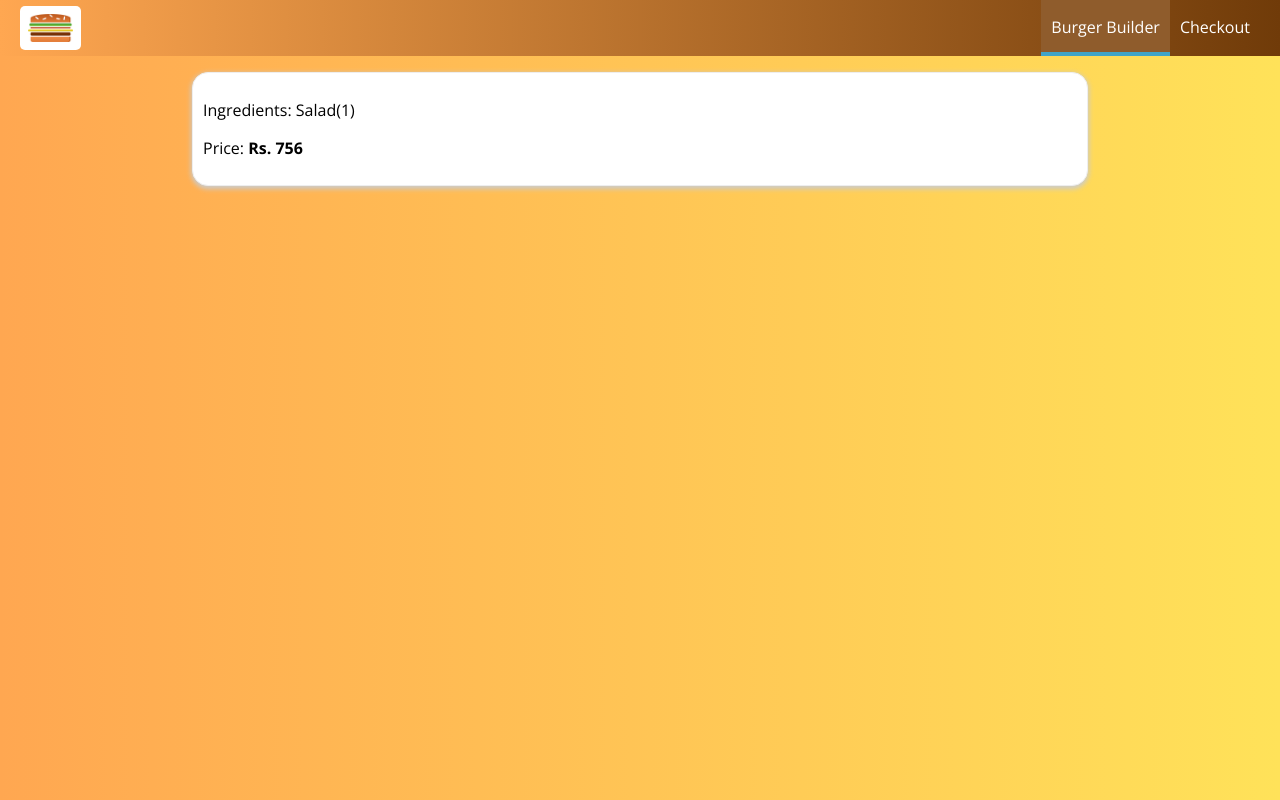
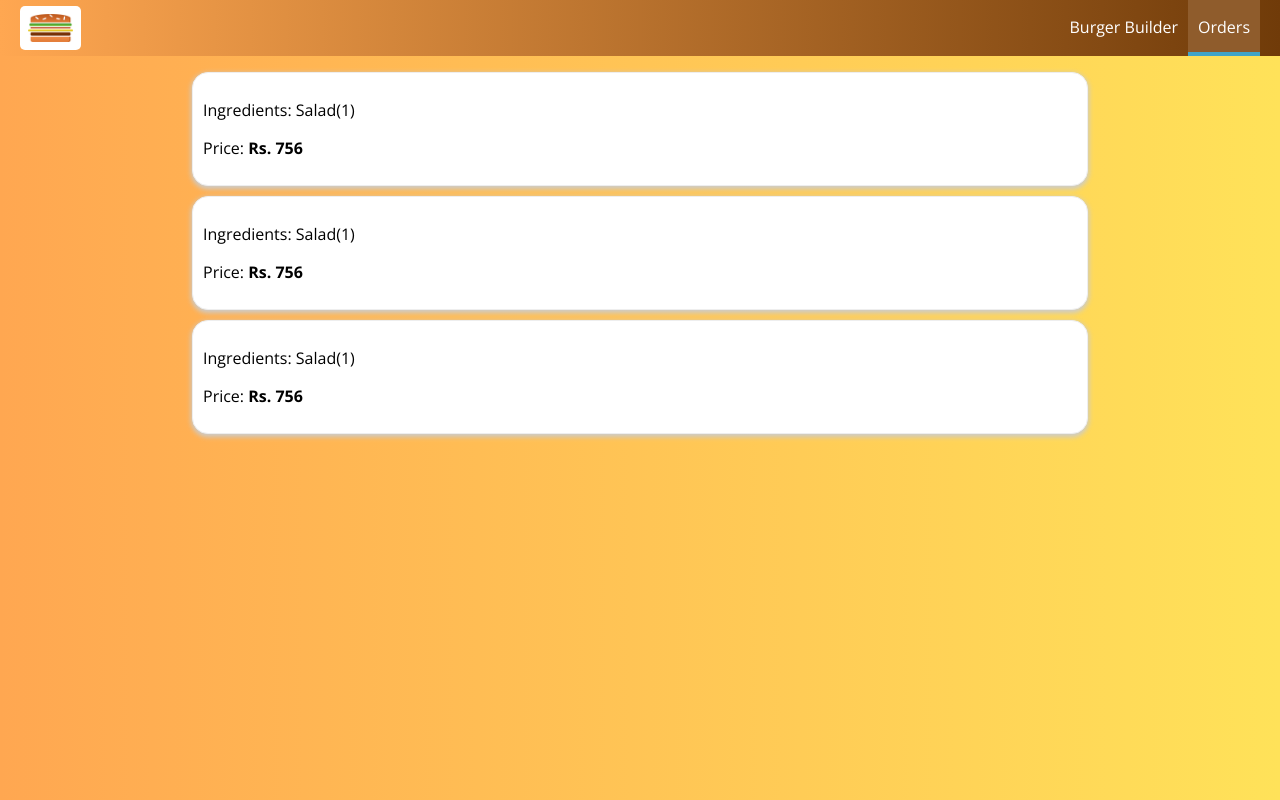
Before and after one commit to shahiddhariwala/the-burger-builder-in-react, a React (Create React App) app: page /orders in a window 1280 px wide. Built offline with nearby package versions, Linux system fonts and the light colour scheme.

Commit message:
Implemented naviagtion Link

```diff
--- a/src/components/Navigation/NavigationItems/NavigationItem/NavigationItem.js
+++ b/src/components/Navigation/NavigationItems/NavigationItem/NavigationItem.js
@@ -1,12 +1,12 @@
 import React from 'react';
-
+import {NavLink} from 'react-router-dom';
 import classes from './navigationItem.module.css';
 
 const navigationItem = ( props ) => (
     <li className={classes.NavigationItem}>
-        <a
-            href={props.link}
-            className={props.active ? classes.active : null}>{props.children}</a>
+        <NavLink
+            to={props.link} exact={props.exact}
+            activeClassName={classes.active}>{props.children}</NavLink>
     </li>
 );
 
--- a/src/components/Navigation/NavigationItems/NavigationItems.js
+++ b/src/components/Navigation/NavigationItems/NavigationItems.js
@@ -5,8 +5,8 @@
 
 const navigationItems = () => (
     <ul className={classes.NavigationItems}>
-        <NavigationItem link="/" active>Burger Builder</NavigationItem>
-        <NavigationItem link="/">Checkout</NavigationItem>
+        <NavigationItem link="/" exact active>Burger Builder</NavigationItem>
+        <NavigationItem link="/orders">Orders</NavigationItem>
     </ul>
 );
 
--- a/src/containers/Orders/Orders.js
+++ b/src/containers/Orders/Orders.js
@@ -7,6 +7,8 @@
     return (
       <div className={classes.Orders}>
         <Order />
+        <Order />
+        <Order />
       </div>
     );
   }
```
